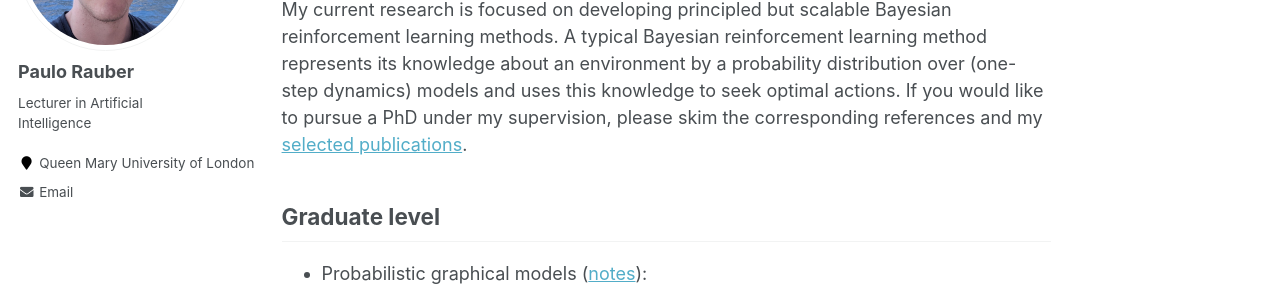
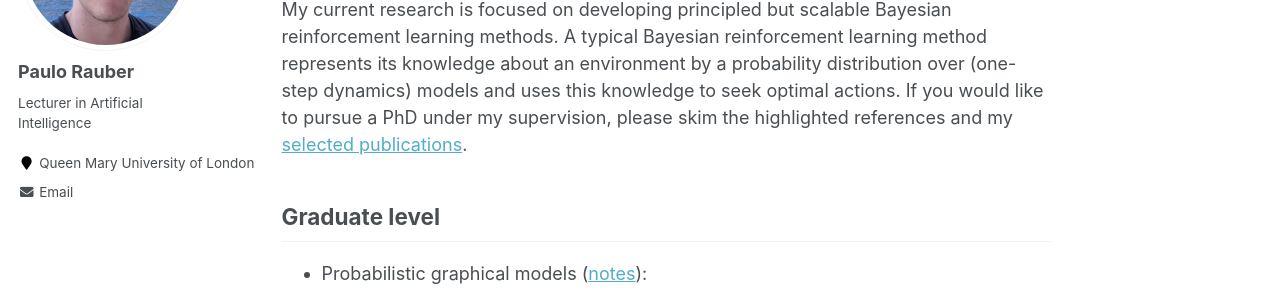
Before and after one commit to paulorauber/paulorauber.github.io, a Jekyll site: the page built from _pages/recommended_reading.md, in a window 1280 px wide and 900 px high. Shown: the part 242-542 px from the top of the window. Built offline with Jekyll 4.4.1, drawn with Linux system fonts in a browser that asks for light colours.

Commit message:
Minor update

```diff
--- a/_pages/recommended_reading.md
+++ b/_pages/recommended_reading.md
@@ -8,7 +8,7 @@
 
 I recommend the following references to students interested in artificial intelligence research.
 
-My current research is focused on developing principled but scalable Bayesian reinforcement learning methods. A typical Bayesian reinforcement learning method represents its knowledge about an environment by a probability distribution over (one-step dynamics) models and uses this knowledge to seek optimal actions. If you would like to pursue a PhD under my supervision, please skim the corresponding references and my [selected publications](/about/).
+My current research is focused on developing principled but scalable Bayesian reinforcement learning methods. A typical Bayesian reinforcement learning method represents its knowledge about an environment by a probability distribution over (one-step dynamics) models and uses this knowledge to seek optimal actions. If you would like to pursue a PhD under my supervision, please skim the highlighted references and my [selected publications](/about/).
 
 ## Graduate level
 
@@ -23,7 +23,7 @@
   * M.J. Kochenderfer, T.A. Wheeler, K.H. Wray. *"Algorithms for Decision Making"*, MIT Press, 2022.
   * C. Dimitrakakis, R. Ortner. *"Decision Making Under Uncertainty and Reinforcement Learning"*. Springer, 2022.
   * __Bayesian reinforcement learning ([notes](/files/notes/reinforcement_learning.pdf), Secs. 14 and 15)__:
-    * M. Ghavamzadeh, S. Mannor, J. Pineau, A. Tamar. *"Bayesian Reinforcement Learning: A Survey"*. Foundations and Trends in Machine Learning, 2015.
+    * __M. Ghavamzadeh, S. Mannor, J. Pineau, A. Tamar. *"Bayesian Reinforcement Learning: A Survey"*. Foundations and Trends in Machine Learning, 2015.__
     * A. Guez. *"Sample-based Search Methods for Bayes-Adaptive Planning"*. PhD thesis, 2015.
     * I. Osband. *"Deep Exploration via Randomized Value Functions"*. PhD Thesis, 2017.
   * Scalable exploration methods:
```
Also changed, not shown: _pages/work.md (+1 -1 lines), 1 other file.
